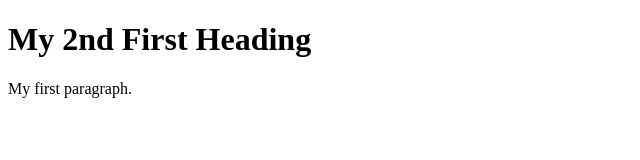
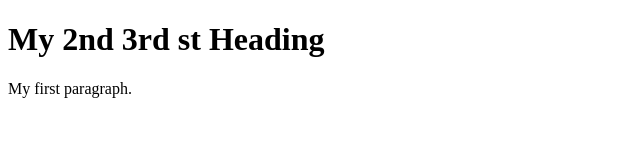
Before and after one commit to vishalhalder05/office, a plain HTML site: page index.html in a window 1280 px wide. Shown: the whole page, without its empty margins (0-640 px from the left). Drawn offline with Linux system fonts and the light colour scheme.

Commit message:
2nd commit

```diff
--- a/index.html
+++ b/index.html
@@ -2,7 +2,7 @@
 <html>
 <body>
 
-<h1>My 2nd First Heading</h1>
+<h1>My 2nd 3rd st Heading</h1>
 <p>My first paragraph.</p>
 
 </body>
```
